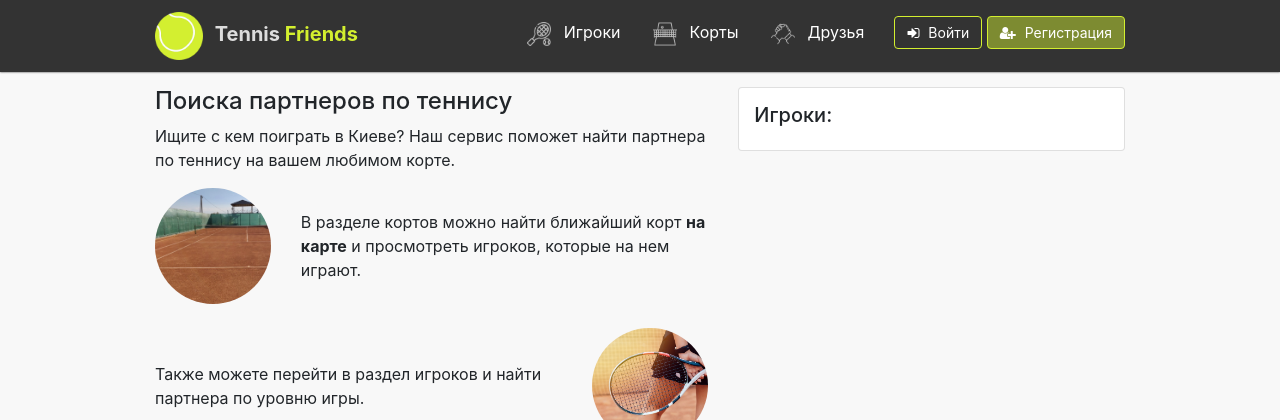
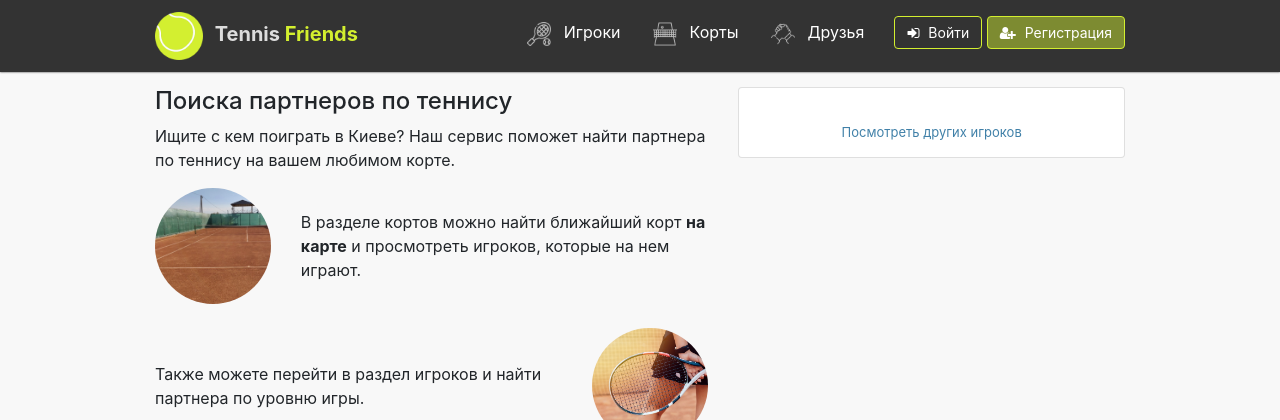
Before and after one commit to AlexKotl/tennis-friends, a Django app: page / in a window 1280 px wide. Shown: the top 420 px of the page. Run offline with Django 3.2, Linux system fonts and the light colour scheme; data that the repository does not hold is empty; style sheets or scripts are compiled from the project's sources; some libraries are stand-ins or nearby versions.

Commit message:
minor fixes

```diff
--- a/app/templates/homepage.html
+++ b/app/templates/homepage.html
@@ -54,7 +54,6 @@
         <div class="col-md-5">
             <div class="card">
                 <div class="card-body">
-                    <h5>Игроки:</h5>
                     <div class="top-players row">
                         {% for player in players %}
                             <a href="{% url 'player' player.id %}" class="col-4">
@@ -70,6 +69,10 @@
                             </a>
                         {% endfor %}
                     </div>
+                    <div class="text-center">
+                        <br>
+                        <a href="{% url 'players' %}">Посмотреть других игроков</a>
+                    </div>
                 </div>
 
             </div>
--- a/app/views.py
+++ b/app/views.py
@@ -14,7 +14,7 @@ from .forms import PlayerCreationForm, PlayerChangeForm, MessageForm
 class IndexView(View):
     def get(self, request):
         return render(request, 'homepage.html', {
-            'courts': Court.objects.filter(flag=1).annotate(players_count=Count('player')).order_by('-pk')[:6],
+            # 'courts': Court.objects.filter(flag=1).annotate(players_count=Count('player')).order_by('-pk')[:6],
             'players': Player.objects.filter(is_active=1).annotate(courts_count=Count('courts')).order_by('-pk')[:6],
         })
 
```
